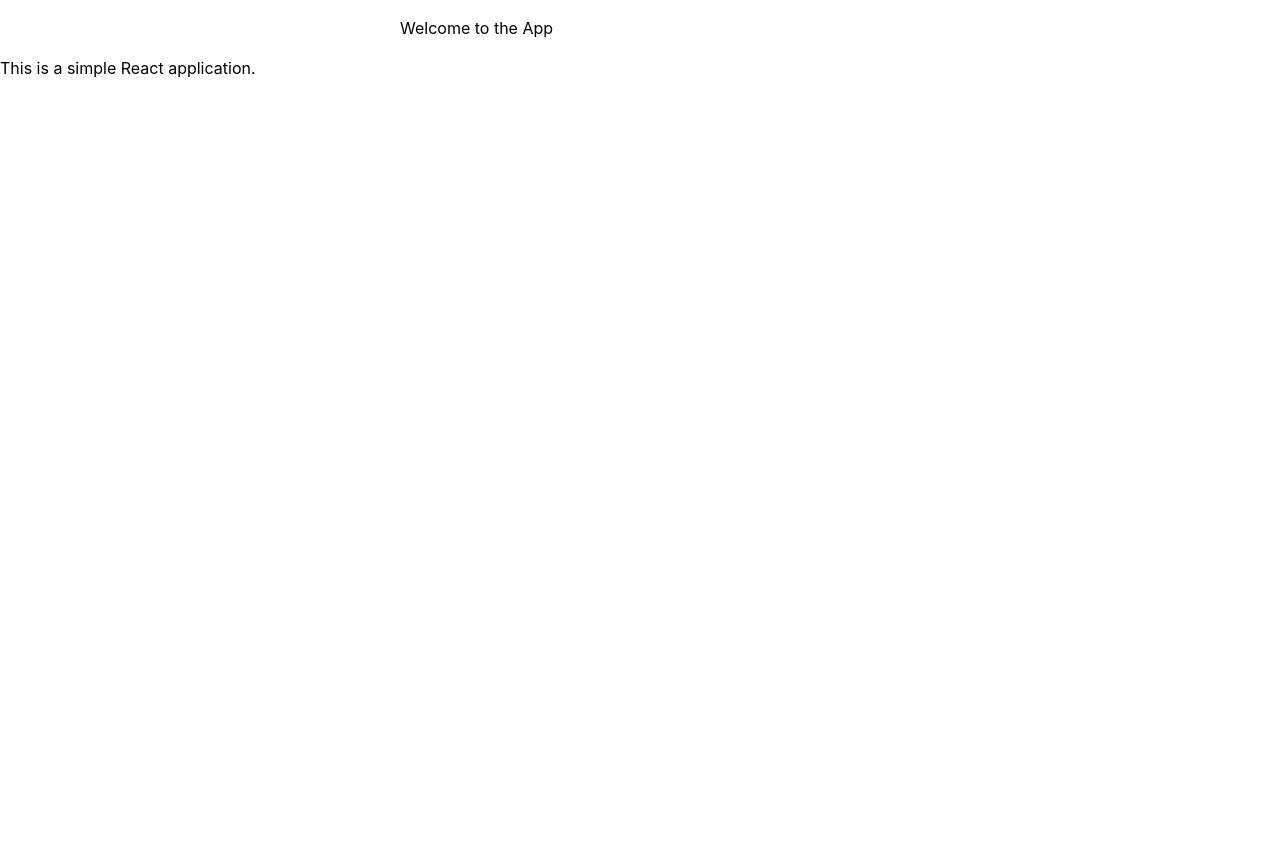
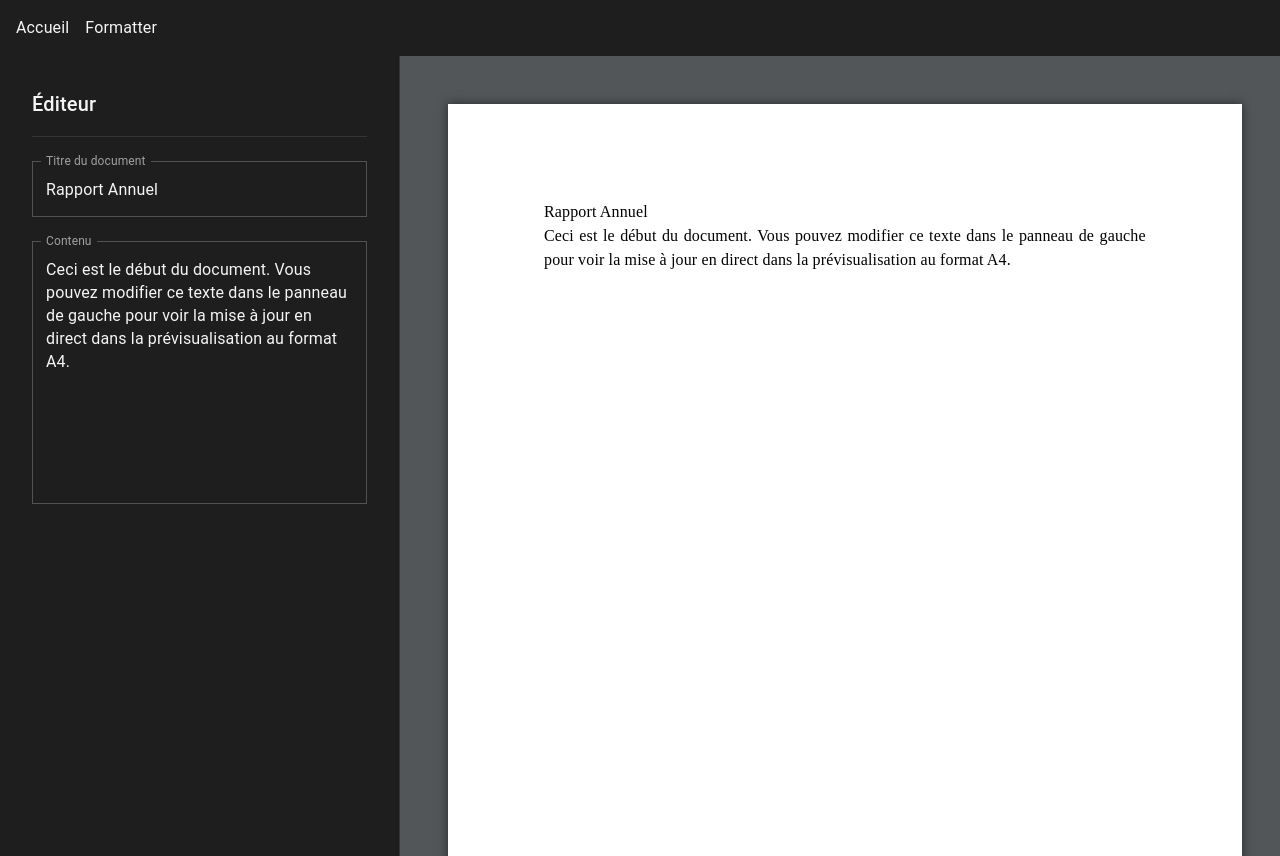
Before and after one commit to Cariboucolas/seo-format, a React (Vite) app: page /formatter in a window 1280 px wide. Before the commit the page ends 800 px from the top, so only its background shows below. Built offline with nearby package versions, Linux system fonts and the light colour scheme.

Commit message:
feat: implement routing and add formatter page with editor and preview components

```diff
--- a/src/App.tsx
+++ b/src/App.tsx
@@ -1,8 +1,29 @@
-export const App = () => {
+import { BrowserRouter, Routes, Route } from 'react-router-dom';
+import Box from '@mui/material/Box';
+import Link from '@mui/material/Link'; // Import du Link de MUI
+import { Link as RouterLink } from 'react-router-dom'; // Renommé pour éviter les conflits
+
+import HomePage from './pages/HomePage';
+import FormatterPage from './pages/FormatterPage';
+
+function App() {
 	return (
-		<div className="App">
-			<h1 className="m-auto px-4 my-4 max-w-lg">Welcome to the App</h1>
-			<p>This is a simple React application.</p>
-		</div>
+		<BrowserRouter>
+			<Box component="nav" sx={{ padding: 2, backgroundColor: 'background.paper' }}>
+				<Link component={RouterLink} to="/" sx={{ color: 'text.primary', marginRight: 2, textDecoration: 'none' }}>
+					Accueil
+				</Link>
+				<Link component={RouterLink} to="/formatter" sx={{ color: 'text.primary', textDecoration: 'none' }}>
+					Formatter
+				</Link>
+			</Box>
+
+			<Routes>
+				<Route path="/" element={<HomePage />} />
+				<Route path="/formatter" element={<FormatterPage />} />
+			</Routes>
+		</BrowserRouter>
 	);
-};
+}
+
+export default App;
--- /dev/null
+++ b/src/components/atoms/Button.tsx
@@ -0,0 +1,16 @@
+import Button from '@mui/material/Button';
+
+interface ButtonProps {
+    children: React.ReactNode;
+    href: string;
+}
+
+const AppButton = ({ children, href }: ButtonProps) => {
+    return (
+        <Button href={href} variant="outlined" color="inherit">
+            {children}
+        </Button>
+    );
+};
+
+export default AppButton;
--- /dev/null
+++ b/src/components/molecules/Card.tsx
@@ -0,0 +1,32 @@
+import Paper from '@mui/material/Paper';
+import Typography from '@mui/material/Typography';
+import Box from '@mui/material/Box';
+import AppButton from '../atoms/Button.tsx'; // Notre bouton refactorisé
+
+interface CardProps {
+    title: string;
+    content: string;
+    buttonText?: string;
+    buttonHref?: string;
+}
+
+const Card = ({ title, content, buttonText, buttonHref }: CardProps) => {
+    return (
+        <Paper sx={{ padding: 4, maxWidth: '450px' }}>
+            <Typography variant="h5" component="h2" sx={{ paddingBottom: 2 }}>
+                {title}
+            </Typography>
+            <Typography variant="body1" color="text.secondary">
+                {content}
+            </Typography>
+
+            {buttonText && buttonHref && (
+                <Box sx={{ marginTop: 3, textAlign: 'right' }}>
+                    <AppButton href={buttonHref}>{buttonText}</AppButton>
+                </Box>
+            )}
+        </Paper>
+    );
+};
+
+export default Card;
--- /dev/null
+++ b/src/components/organisms/EditorPanel.tsx
@@ -0,0 +1,44 @@
+import Box from '@mui/material/Box';
+import Typography from '@mui/material/Typography';
+import TextField from '@mui/material/TextField';
+import Stack from '@mui/material/Stack';
+
+interface EditorData {
+    title: string;
+    content: string;
+}
+
+interface EditorPanelProps {
+    data: EditorData;
+    onChange: (field: keyof EditorData, value: string) => void;
+}
+
+const EditorPanel = ({ data, onChange }: EditorPanelProps) => {
+    return (
+        <Box sx={{ backgroundColor: 'background.paper', padding: 4, borderRight: '1px solid rgba(255, 255, 255, 0.1)', overflowY: 'auto' }}>
+            <Typography variant="h6" sx={{ paddingBottom: 2, borderBottom: '1px solid rgba(255, 255, 255, 0.1)' }}>
+                Éditeur
+            </Typography>
+            <Stack spacing={3} sx={{ marginTop: 3 }}>
+                <TextField
+                    label="Titre du document"
+                    variant="outlined"
+                    fullWidth
+                    value={data.title}
+                    onChange={(e) => onChange('title', e.target.value)}
+                />
+                <TextField
+                    label="Contenu"
+                    variant="outlined"
+                    fullWidth
+                    multiline
+                    rows={10}
+                    value={data.content}
+                    onChange={(e) => onChange('content', e.target.value)}
+                />
+            </Stack>
+        </Box>
+    );
+};
+
+export default EditorPanel;
--- /dev/null
+++ b/src/components/organisms/PreviewPanel.css
@@ -0,0 +1,33 @@
+.preview-panel {
+    /* Fond gris pour faire ressortir les pages blanches */
+    background-color: #525659;
+    padding: 48px;
+    overflow-y: auto; /* Le scroll se fait ici, pas sur la page entière */
+}
+
+.a4-page {
+    background-color: white;
+    /* Couleur de texte pour le contenu sur la page */
+    color: black;
+
+    /* Dimensions du format A4. On utilise des pixels pour un rendu
+       cohérent à l'écran. 1cm ≈ 37.8px */
+    width: 21cm;
+    min-height: 29.7cm; /* min-height permet à la page de s'agrandir si besoin */
+
+    /* Marges intérieures de la page */
+    padding: 2.54cm;
+
+    /* Ombre pour donner un effet de feuille de papier */
+    box-shadow: 0 0 10px rgba(0, 0, 0, 0.5);
+    margin: 0 auto 24px auto; /* Centre la page et ajoute un espace en bas */
+
+    /* Assure que le padding ne s'ajoute pas à la largeur/hauteur */
+    box-sizing: border-box;
+}
+
+/* Styles de base pour le contenu de la prévisualisation */
+.a4-page h1, .a4-page p {
+    font-family: 'Times New Roman', serif; /* Police type document */
+    text-align: justify;
+}
--- /dev/null
+++ b/src/components/organisms/PreviewPanel.tsx
@@ -0,0 +1,24 @@
+import './PreviewPanel.css';
+
+interface PreviewPanelProps {
+    data: {
+        title: string;
+        content: string;
+    };
+}
+
+const PreviewPanel = ({ data }: PreviewPanelProps) => {
+    return (
+        <div className="preview-panel">
+            <div className="a4-page">
+                <h1>{data.title}</h1>
+                <p>{data.content}</p>
+            </div>
+            <div className="a4-page">
+                <p>Suite du contenu sur une deuxième page...</p>
+            </div>
+        </div>
+    );
+};
+
+export default PreviewPanel;
--- /dev/null
+++ b/src/components/templates/PageLayout.tsx
@@ -0,0 +1,24 @@
+import Box from '@mui/material/Box';
+
+interface PageLayoutProps {
+    children: React.ReactNode;
+}
+
+const PageLayout = ({ children }: PageLayoutProps) => {
+    return (
+        <Box
+            component="main"
+            sx={{
+                display: 'flex',
+                justifyContent: 'center',
+                alignItems: 'center',
+                minHeight: '100vh',
+                padding: 2,
+            }}
+        >
+            {children}
+        </Box>
+    );
+};
+
+export default PageLayout;
--- a/src/main.tsx
+++ b/src/main.tsx
@@ -1,10 +1,16 @@
-import { StrictMode } from "react";
-import { createRoot } from "react-dom/client";
-import "./index.css";
-import { App } from "./App.tsx";
+import React from 'react';
+import ReactDOM from 'react-dom/client';
+import { ThemeProvider } from '@mui/material/styles';
+import CssBaseline from '@mui/material/CssBaseline';
+import App from './App.tsx';
+import theme from './theme';
+import './index.css';
 
-createRoot(document.getElementById("root")!).render(
-	<StrictMode>
-		<App />
-	</StrictMode>,
+ReactDOM.createRoot(document.getElementById('root')!).render(
+	<React.StrictMode>
+		<ThemeProvider theme={theme}>
+			<CssBaseline />
+			<App />
+		</ThemeProvider>
+	</React.StrictMode>,
 );
--- /dev/null
+++ b/src/pages/FormatterPage.tsx
@@ -0,0 +1,37 @@
+import { useState } from 'react';
+import Box from '@mui/material/Box';
+import EditorPanel from '../components/organisms/EditorPanel';
+import PreviewPanel from '../components/organisms/PreviewPanel';
+
+const initialData = {
+    title: 'Rapport Annuel',
+    content: 'Ceci est le début du document. Vous pouvez modifier ce texte dans le panneau de gauche pour voir la mise à jour en direct dans la prévisualisation au format A4.',
+};
+
+const FormatterPage = () => {
+    const [data, setData] = useState(initialData);
+
+    const handleDataChange = (field: keyof typeof initialData, value: string) => {
+        setData(prevData => ({
+            ...prevData,
+            [field]: value,
+        }));
+    };
+
+    return (
+        <Box
+            sx={{
+                display: 'grid',
+                gridTemplateColumns: '400px 1fr',
+                height: '100vh',
+                width: '100vw',
+                overflow: 'hidden',
+            }}
+        >
+            <EditorPanel data={data} onChange={handleDataChange} />
+            <PreviewPanel data={data} />
+        </Box>
+    );
+};
+
+export default FormatterPage;
--- /dev/null
+++ b/src/pages/HomePage.tsx
@@ -0,0 +1,17 @@
+import PageLayout from '../components/templates/PageLayout';
+import Card from '../components/molecules/Card';
+
+const HomePage = () => {
+    return (
+        <PageLayout>
+            <Card
+                title="SEO Formatter"
+                content="Tool to format and optimize your SEO audit into A4 page."
+                buttonText="Go"
+                buttonHref="/formatter"
+            />
+        </PageLayout>
+    );
+};
+
+export default HomePage;
--- /dev/null
+++ b/src/theme.ts
@@ -0,0 +1,46 @@
+import { createTheme } from '@mui/material/styles';
+
+const theme = createTheme({
+
+    palette: {
+        mode: 'dark',
+        background: {
+            default: '#121212',
+            paper: '#1e1e1e',
+        },
+        text: {
+            primary: '#f5f5f5',
+            secondary: '#a0a0a0',
+        },
+    },
+
+    shape: {
+        borderRadius: 0,
+    },
+
+
+    components: {
+        MuiPaper: {
+            styleOverrides: {
+                root: {
+                    border: '1px solid rgba(255, 255, 255, 0.1)',
+                },
+            },
+        },
+        MuiButton: {
+            styleOverrides: {
+                root: {
+                    border: '1px solid rgba(255, 255, 255, 0.3)',
+                    transition: 'background-color 0.3s ease, color 0.3s ease',
+                    '&:hover': {
+                        backgroundColor: '#f5f5f5',
+                        color: '#121212',
+                        border: '1px solid #f5f5f5',
+                    },
+                },
+            },
+        },
+    },
+});
+
+export default theme;
```
